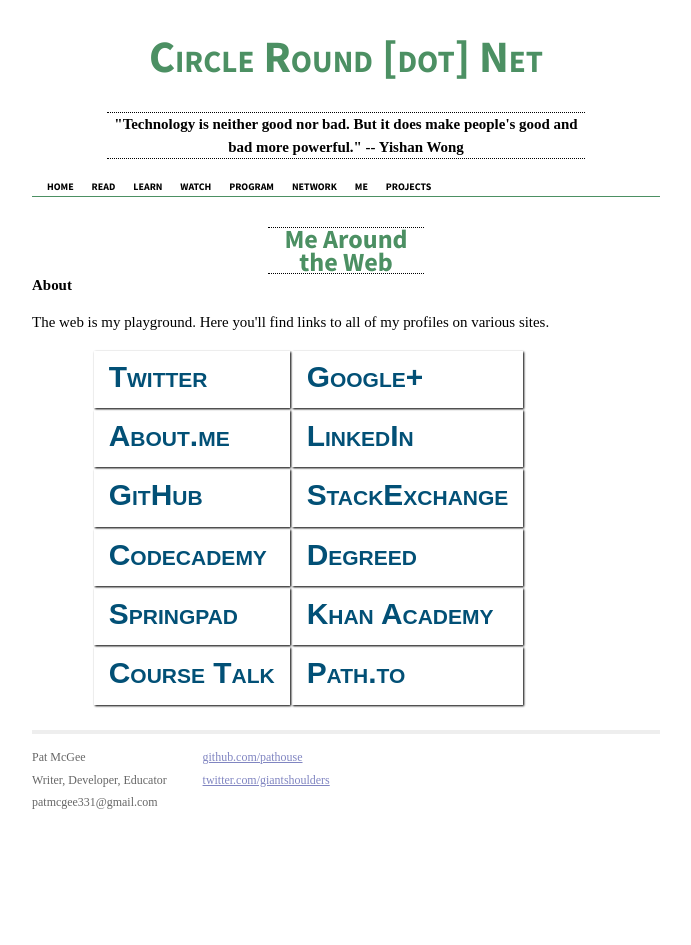
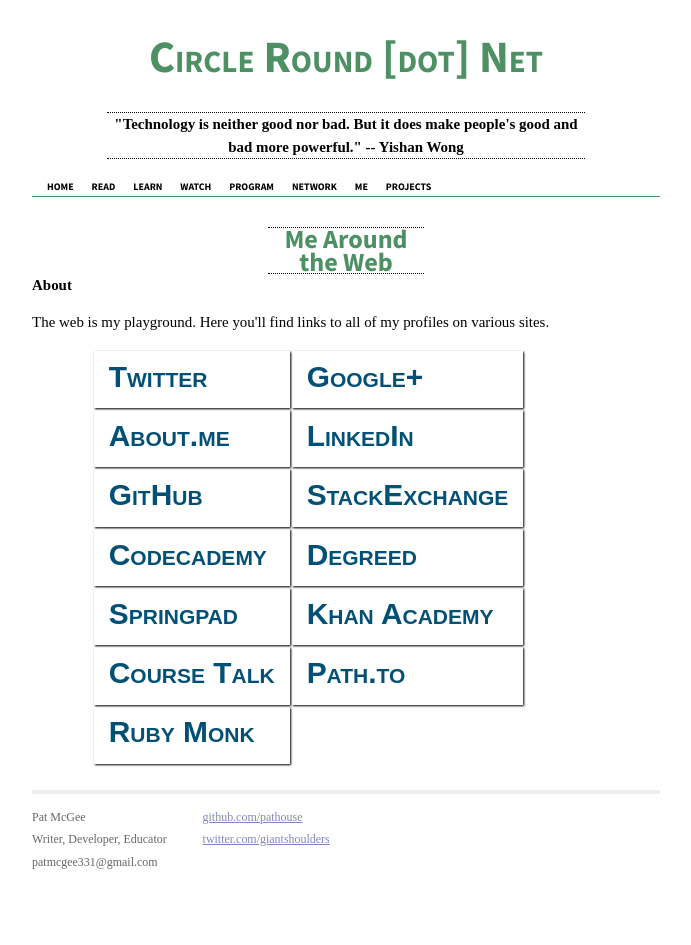
Before and after one commit to pathouse/pathouse.github.io, a Jekyll site: the page built from me/index.html, in a window 1280 px wide. Shown: the whole page, without its empty margins (294-985 px from the left). Built offline with Jekyll 4.4.1, drawn with Linux system fonts in a browser that asks for light colours; some web fonts are replaced.

Commit message:
Added Ruby Monk public profile to my list of personal profiles

```diff
--- a/me/index.html
+++ b/me/index.html
@@ -41,5 +41,8 @@
       <td><a href="http://coursetalk.org/u/patmcgee" target="_blank">Course Talk</a></td>
       <td><a href="https://www.path.to/pathouse" target="_blank">Path.to</a></td>
     </tr>
+		<tr>
+			<td><a href="https://rubymonk.com/u/pat-mcgee" target="_blank">Ruby Monk</a></td>
+		</tr>
   </table>
 </div>
```
